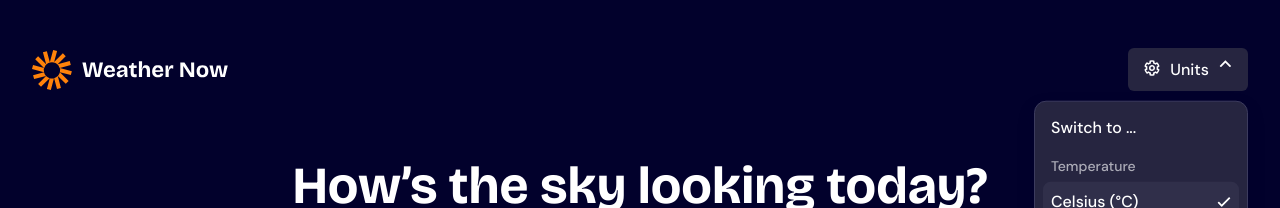
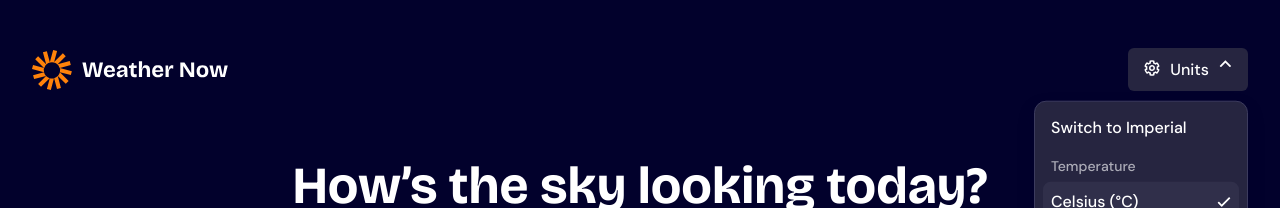
Before and after one commit to NoonPanirSabzi/weather-app, a React (Vite) app: page / in a window 1280 px wide. Shown: the top 208 px of the page. Built offline with nearby package versions, Linux system fonts and the light colour scheme.

Commit message:
feat(units): add interaction logic to units
- now supports switching each unit when buttons clicked
- add units system state to hold Units system, and update it with units

```diff
--- a/src/assets/components/UnitsDropdown.tsx
+++ b/src/assets/components/UnitsDropdown.tsx
@@ -1,27 +1,79 @@
 import type { UnitsData } from "../../lib/types";
 import { UnitsDropdownOptions } from "./UnitsDropdownOptions";
 import { UnitsDropdownButton } from "./UnitsDropdownButton";
+import { useState } from "react";
 
 interface UnitsDropdownProps {
   unitsOptions: UnitsData;
   setUnitsOptions: (options: UnitsData) => void;
 }
 
+const METRIC_UNITS: Partial<UnitsData> = {
+  temperature: "C",
+  windSpeed: "kmh",
+  precipitation: "mm",
+};
+
+const IMPERIAL_UNITS: Partial<UnitsData> = {
+  temperature: "F",
+  windSpeed: "mph",
+  precipitation: "in",
+};
+
 export function UnitsDropdown({
   unitsOptions,
   setUnitsOptions,
 }: UnitsDropdownProps) {
+  const [unitsSys, setUnitsSys] = useState<"Imperial" | "Metric">(() => {
+    // on mount, units system is calculated based on
+    // options passed to the component
+    let metricCriteria = 0;
+    if (unitsOptions.temperature === "C") metricCriteria++;
+    if (unitsOptions.windSpeed === "kmh") metricCriteria++;
+    if (unitsOptions.precipitation === "mm") metricCriteria++;
+    return metricCriteria > 1 ? "Metric" : "Imperial";
+  });
+
+  function updateOptions(updatedOptions: Partial<UnitsData>) {
+    const updatedUnits = { ...unitsOptions, ...updatedOptions };
+    setUnitsOptions(updatedUnits);
+
+    // if units are in a new system, update units sytem
+    if (
+      updatedUnits.temperature === "C" &&
+      updatedUnits.windSpeed === "kmh" &&
+      updatedUnits.precipitation === "mm"
+    ) {
+      setUnitsSys("Metric");
+    } else if (
+      updatedUnits.temperature === "F" &&
+      updatedUnits.windSpeed === "mph" &&
+      updatedUnits.precipitation === "in"
+    ) {
+      setUnitsSys("Imperial");
+    }
+  }
+
   return (
     <div className="flex w-[13.375rem] flex-col gap-y-050 rounded-12 border border-neutral-600 bg-neutral-800 px-100 py-075 shadow-[0rem_0.5rem_1rem_0rem_rgba(2,1,44,0.32)]">
-      <UnitsDropdownButton text="Switch to ..." isSelected={false} />
+      <UnitsDropdownButton
+        text={`Switch to ${unitsSys === "Metric" ? "Imperial" : "Metric"}`}
+        isSelected={false}
+        updateValues={unitsSys === "Metric" ? IMPERIAL_UNITS : METRIC_UNITS}
+        updateHandler={updateOptions}
+      />
       <UnitsDropdownOptions title="Temperature">
         <UnitsDropdownButton
           text="Celsius (°C)"
           isSelected={unitsOptions.temperature === "C"}
+          updateValues={{ temperature: "C" }}
+          updateHandler={updateOptions}
         />
         <UnitsDropdownButton
           text="Fahrenheit (°F)"
           isSelected={unitsOptions.temperature === "F"}
+          updateValues={{ temperature: "F" }}
+          updateHandler={updateOptions}
         />
       </UnitsDropdownOptions>
       <Divider />
@@ -29,10 +81,14 @@ export function UnitsDropdown({
         <UnitsDropdownButton
           text="km/h"
           isSelected={unitsOptions.windSpeed === "kmh"}
+          updateValues={{ windSpeed: "kmh" }}
+          updateHandler={updateOptions}
         />
         <UnitsDropdownButton
           text="mph"
           isSelected={unitsOptions.windSpeed === "mph"}
+          updateValues={{ windSpeed: "mph" }}
+          updateHandler={updateOptions}
         />
       </UnitsDropdownOptions>
       <Divider />
@@ -40,10 +96,14 @@ export function UnitsDropdown({
         <UnitsDropdownButton
           text="Millimeters (mm)"
           isSelected={unitsOptions.precipitation === "mm"}
+          updateValues={{ precipitation: "mm" }}
+          updateHandler={updateOptions}
         />
         <UnitsDropdownButton
           text="Inches (in)"
           isSelected={unitsOptions.precipitation === "in"}
+          updateValues={{ precipitation: "in" }}
+          updateHandler={updateOptions}
         />
       </UnitsDropdownOptions>
     </div>
--- a/src/assets/components/UnitsDropdownButton.tsx
+++ b/src/assets/components/UnitsDropdownButton.tsx
@@ -1,18 +1,28 @@
 import { cn } from "../../lib/utils";
 import checkmark from "../images/icon-checkmark.svg";
+import type { UnitsData } from "../../lib/types";
 
 interface UnitsDropdownButtonProps {
   text: string;
   isSelected: boolean;
+  /** what values will this button update when clicked */
+  updateValues: Partial<UnitsData>;
+  updateHandler: (values: Partial<UnitsData>) => void;
 }
 
 export function UnitsDropdownButton({
   text,
   isSelected,
+  updateValues,
+  updateHandler,
 }: UnitsDropdownButtonProps) {
   return (
     <div className="relative">
       <button
+        onClick={() => {
+          if (isSelected) return;
+          updateHandler(updateValues);
+        }}
         type="button"
         className={cn(
           "w-full cursor-pointer rounded-8 px-100 py-125 text-start text-neutral-0 hover:bg-neutral-700",
```
